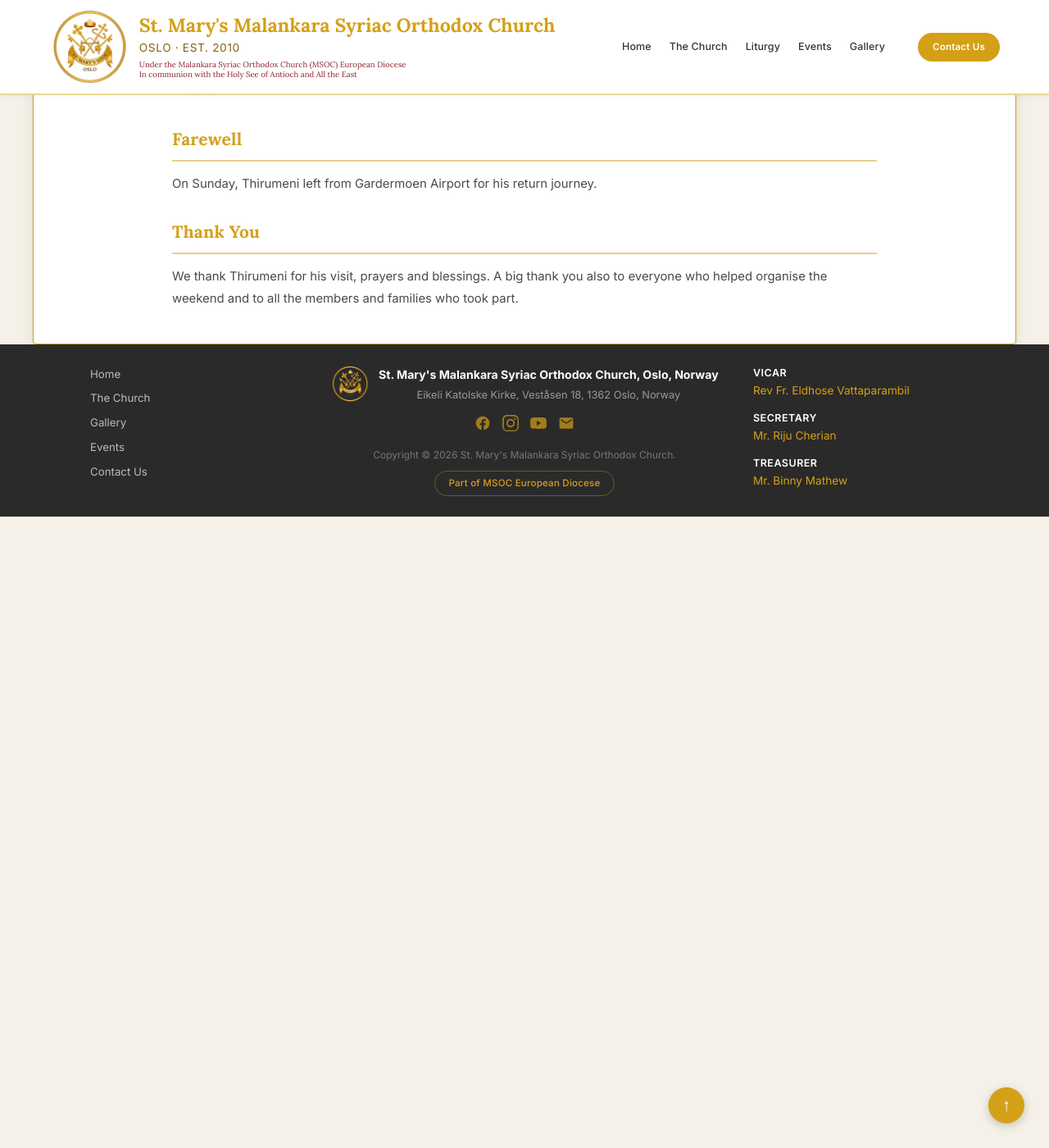
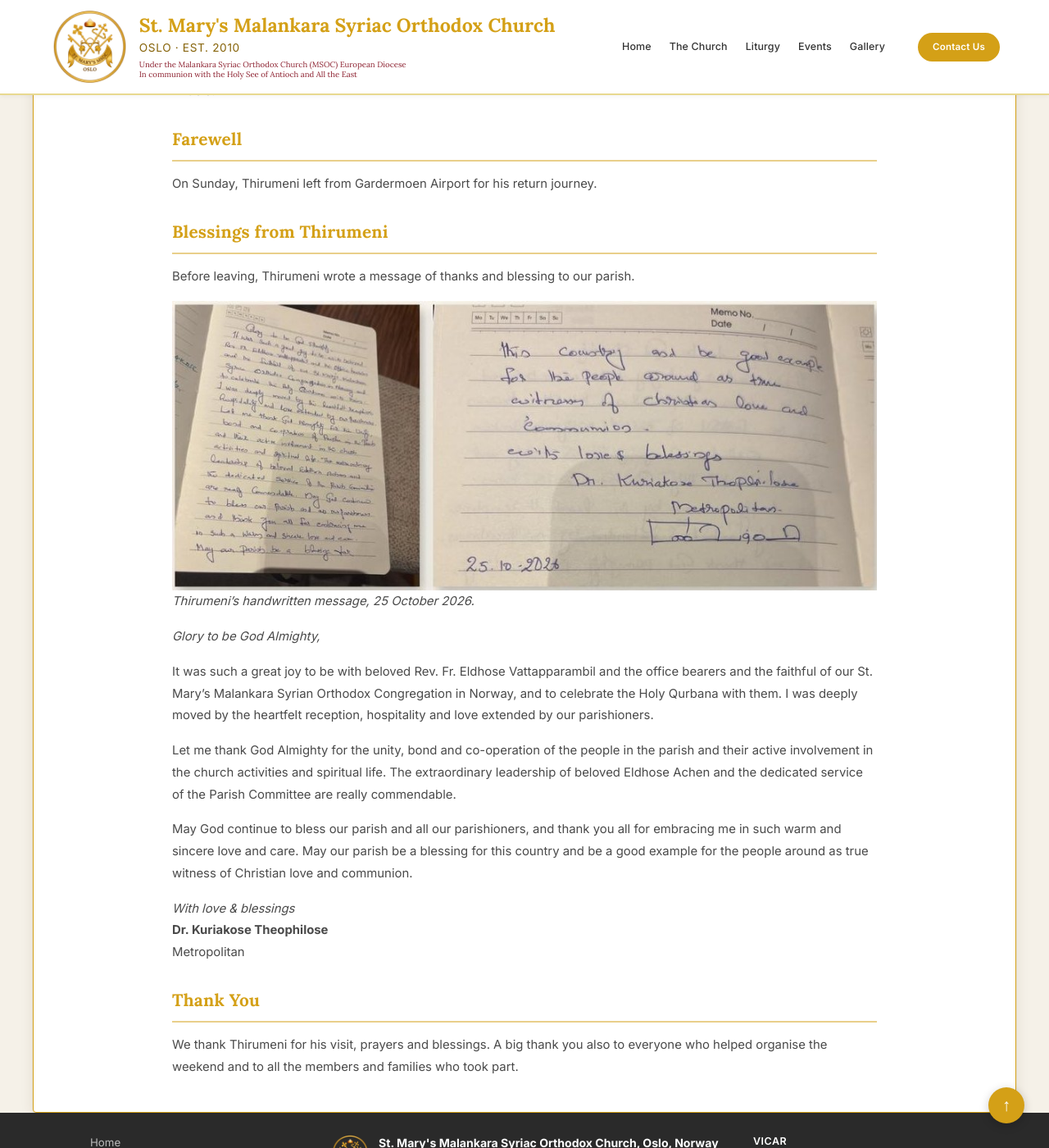
Before and after one commit to stmaryschurchnorway/stmaryschurchnorway.github.io, a Jekyll site: the page built from _posts/2026-10-25-mor-theophilose-first-visit-norway.md, in a window 1280 px wide and 1400 px high, scrolled down 3156 px. Shown: the whole window at 82% size. Built offline with Jekyll 4.4.1, drawn with Linux system fonts in a browser that asks for light colours.

Commit message:
Add Thirumeni's message of blessing to visit post
Co-Authored-By: Claude Opus 5.5 <noreply@anthropic.com>
Claude-Session: https://claude.ai/code/session_01E3HScU6qSi7FFuWvMpjrHH

```diff
--- a/_posts/2026-10-25-mor-theophilose-first-visit-norway.md
+++ b/_posts/2026-10-25-mor-theophilose-first-visit-norway.md
@@ -38,6 +38,25 @@ In the afternoon, members joined Thirumeni for a city tour, starting at Vigeland
 
 On Sunday, Thirumeni left from Gardermoen Airport for his return journey.
 
+## Blessings from Thirumeni
+
+Before leaving, Thirumeni wrote a message of thanks and blessing to our parish.
+
+![Thirumeni's handwritten message to the parish, 25 October 2026]({{ '/assets/img/posts/theophilose-visit-letter.jpg' | relative_url }})
+*Thirumeni's handwritten message, 25 October 2026.*
+
+> *Glory to be God Almighty,*
+>
+> It was such a great joy to be with beloved Rev. Fr. Eldhose Vattapparambil and the office bearers and the faithful of our St. Mary's Malankara Syrian Orthodox Congregation in Norway, and to celebrate the Holy Qurbana with them. I was deeply moved by the heartfelt reception, hospitality and love extended by our parishioners.
+>
+> Let me thank God Almighty for the unity, bond and co-operation of the people in the parish and their active involvement in the church activities and spiritual life. The extraordinary leadership of beloved Eldhose Achen and the dedicated service of the Parish Committee are really commendable.
+>
+> May God continue to bless our parish and all our parishioners, and thank you all for embracing me in such warm and sincere love and care. May our parish be a blessing for this country and be a good example for the people around as true witness of Christian love and communion.
+>
+> *With love & blessings*<br>
+> **Dr. Kuriakose Theophilose**<br>
+> Metropolitan
+
 ## Thank You
 
 We thank Thirumeni for his visit, prayers and blessings. A big thank you also to everyone who helped organise the weekend and to all the members and families who took part.
```
Also changed, not shown: assets/img/posts/theophilose-visit-letter.jpg (added).
